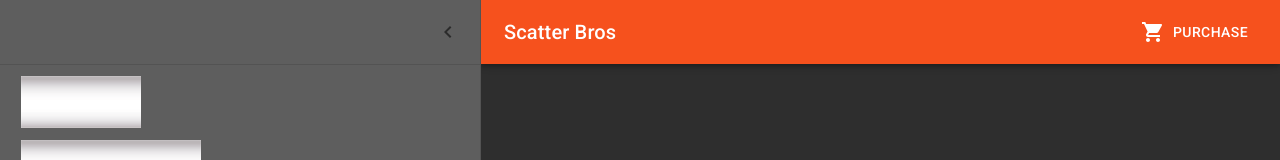
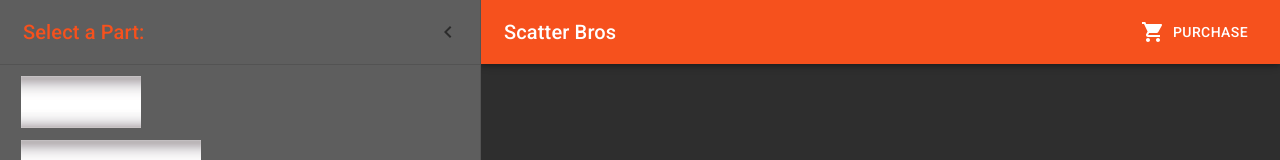
Before and after one commit to Macuyler/Scatter-Bros, a React (Create React App) app: page /edit in a window 1280 px wide. Shown: the top 160 px of the page. Built offline with nearby package versions, Linux system fonts and the light colour scheme.

Commit message:
Add subtitle to drawer

```diff
--- a/src/Editor.js
+++ b/src/Editor.js
@@ -53,7 +53,7 @@
         alignItems: 'center',
         padding: theme.spacing(0, 1),
         ...theme.mixins.toolbar,
-        justifyContent: 'flex-end',
+        justifyContent: 'space-between',
     },
     content: {
         flexGrow: 1,
@@ -178,6 +178,7 @@
                 }}
             >
                 <div className={classes.drawerHeader}>
+                    <Typography variant="h6" style={{ marginLeft: 15 }} color="primary">Select a Part:</Typography>
                     <IconButton onClick={() => setShowDrawer(false)}>
                         {theme.direction === 'ltr' ? <ChevronLeftIcon /> : <ChevronRightIcon />}
                     </IconButton>
```
